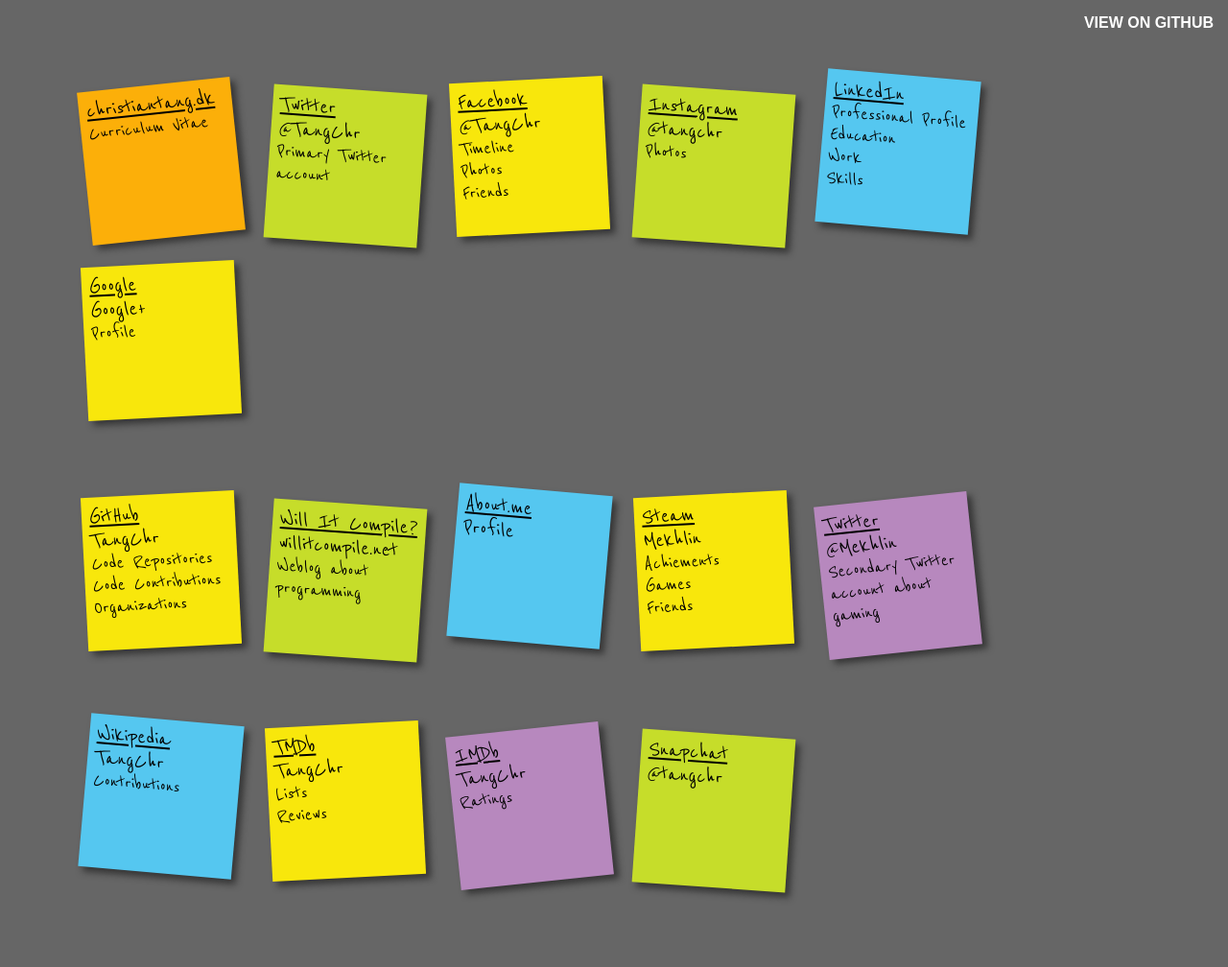
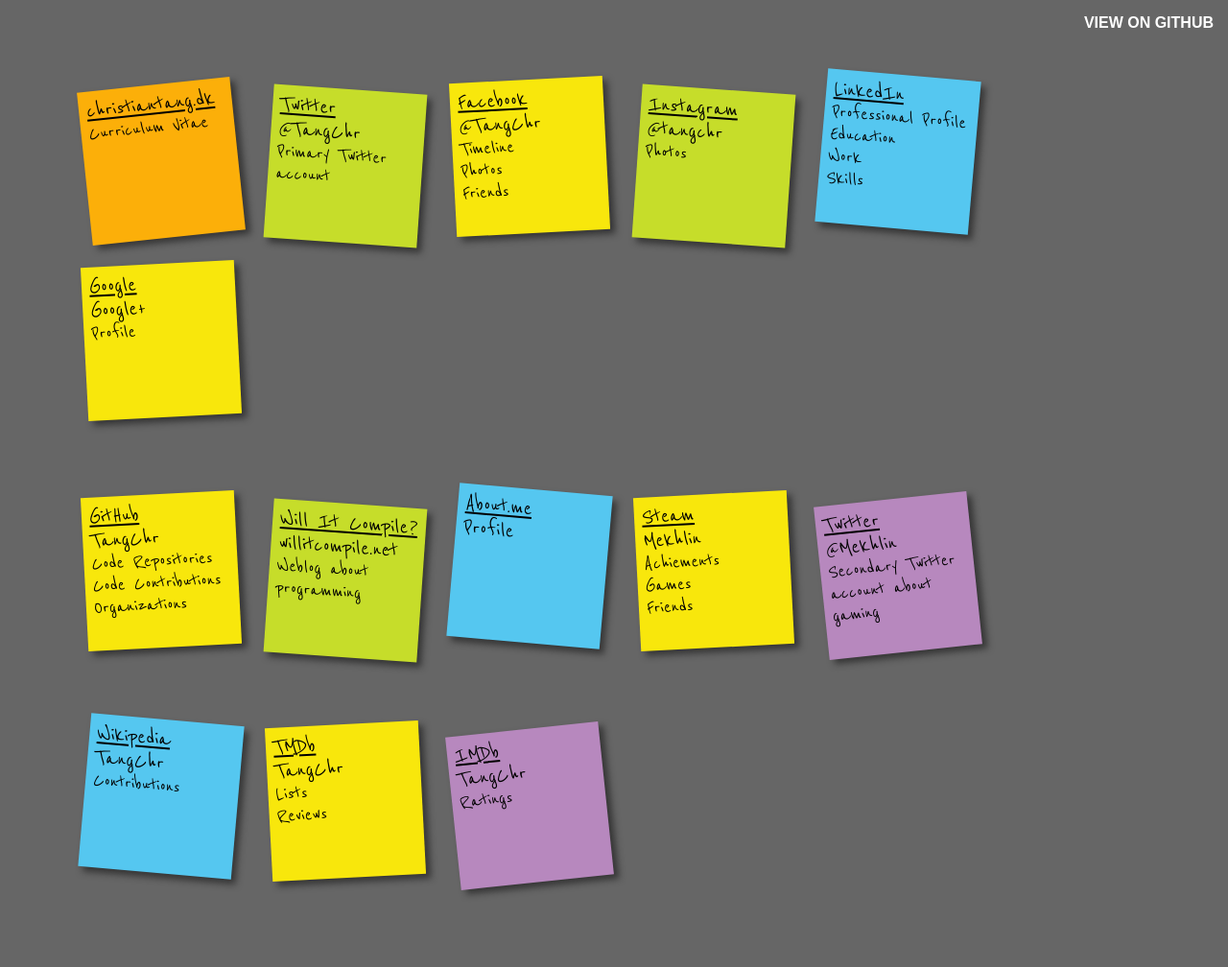
Before and after one commit to TangChr/Seaweed, a Jekyll site: the page built from index.html, in a window 1280 px wide. Shown: the whole page at 96% size. Built offline with Jekyll 4.4.1, drawn with Linux system fonts in a browser that asks for light colours.

Commit message:
Removed Snapchat & fixed LinkedIn URL

```diff
--- a/_data/row1.yml
+++ b/_data/row1.yml
@@ -18,7 +18,7 @@
   lines:  ["Photos"]
 
 - name:   LinkedIn
-  url:    http://linkedin.com/in/christiantang
+  url:    https://www.linkedin.com/in/christiantang
   lines:  ["Professional Profile","Education","Work","Skills"]
 
 - name:   Google
--- a/_data/row3.yml
+++ b/_data/row3.yml
@@ -14,7 +14,3 @@
   url:    http://www.imdb.com/user/ur6002114/ratings
   header: TangChr
   lines:  ["Ratings"]
-
-- name:   Snapchat
-  url:    https://www.snapchat.com/add/tangchr
-  header: "@tangchr"
```
